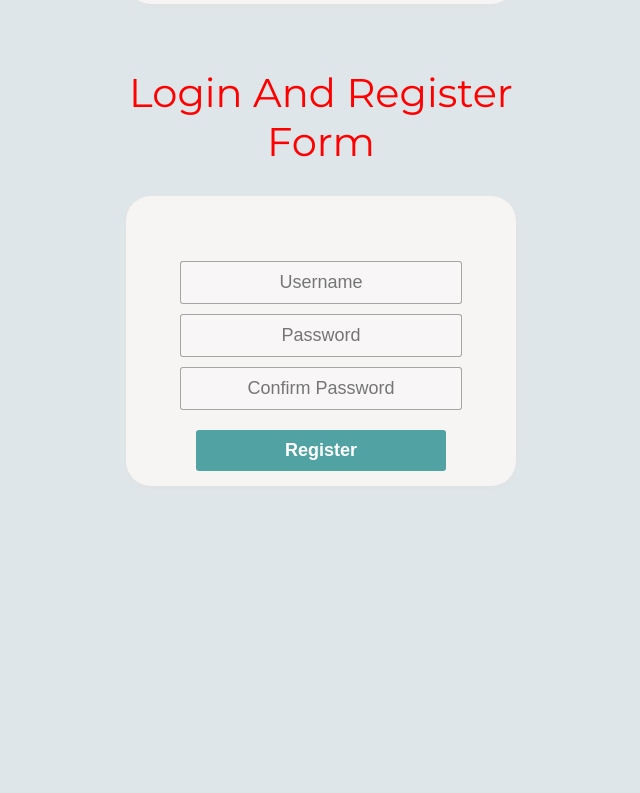
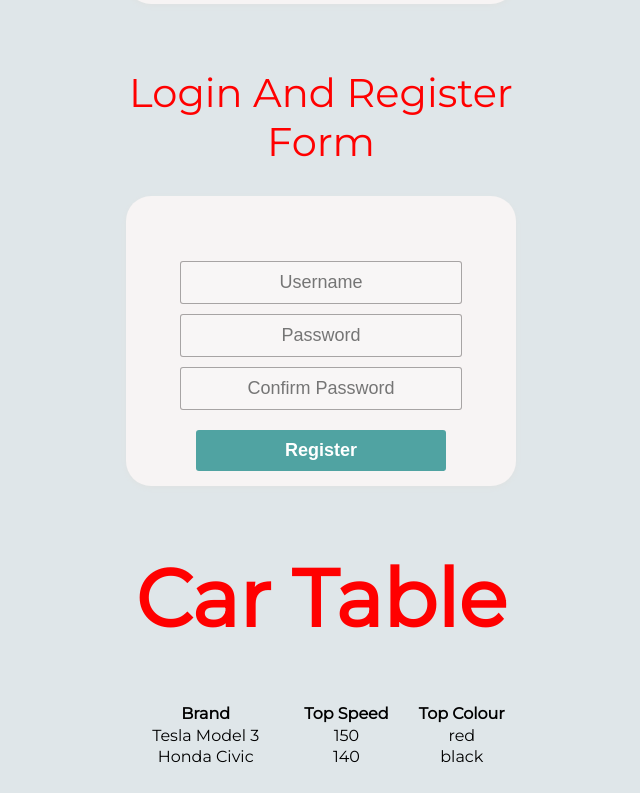
Before and after one commit to RAUNAK-PANDEY/React-Practise, a React app: page / in a window 1280 px wide. Shown: the part 4694-5487 px from the top of the page, without its empty margins (319-959 px from the left). Before the commit the page ends 5245 px from the top, so only its background shows below. Built offline with nearby package versions, Linux system fonts and the light colour scheme.

Commit message:
initial commit

```diff
--- a/public/index.html
+++ b/public/index.html
@@ -14,6 +14,7 @@
     <div id="container"></div>
     <div id="card-container"></div>
     <div id="render-container"></div>
+    <div id="destructure"></div>
     <script src="../src/index.js" type="text/JSX"></script>
   </body>
 </html>
--- a/public/styles.css
+++ b/public/styles.css
@@ -229,3 +229,11 @@ button {
   font-weight: bold;
   font-size: 50px;
 }
+
+table {
+  width: 400px;
+}
+
+tr td {
+  padding: 0 10px;
+}
--- /dev/null
+++ b/src/Car.js
@@ -0,0 +1,20 @@
+const Cars = [
+  {
+    model: "Honda Civic",
+    coloursByPopularity: ["black", "silver"],
+    speedStats: {
+      topSpeed: 140,
+      zeroToSixty: 8.5
+    }
+  },
+  {
+    model: "Tesla Model 3",
+    coloursByPopularity: ["red", "white"],
+    speedStats: {
+      topSpeed: 150,
+      zeroToSixty: 3.2
+    }
+  }
+];
+
+export default Cars;
--- /dev/null
+++ b/src/components/Destructure.jsx
@@ -0,0 +1,65 @@
+// import animals, { useAnimals } from "./data";
+
+// //Destructuring Arrays
+// // console.log(animals);
+// const [cat, dog] = animals;
+// // console.log(cat);
+
+// const [animal, makeSound] = useAnimals(cat);
+// console.log(animal);
+// makeSound();
+
+// //Destructuring Objects
+// // const { name, sound} = cat;
+// // const { name: catName, sound: catSound } = cat;
+// // const { name = "Fluffy", sound = "Purr" } = cat;
+// // const {feedingRequirements: {food, water} } = cat;
+// // console.log(food);
+
+// CHALLENGE: uncomment the code below and see the car stats rendered
+import React from "react";
+
+import Cars from "../Car";
+
+const [honda, tesla] = Cars;
+
+const {
+  speedStats: { topSpeed: hondaTopSpeed }
+} = honda;
+const {
+  speedStats: { topSpeed: teslaTopSpeed }
+} = tesla;
+
+const {
+  coloursByPopularity: [hondaTopColour]
+} = honda;
+const {
+  coloursByPopularity: [teslaTopColour]
+} = tesla;
+
+function Destructure() {
+  return (
+    <div>
+      <h1 className="headingtop">Car Table</h1>
+      <table>
+        <tr>
+          <th>Brand</th>
+          <th>Top Speed</th>
+          <th>Top Colour</th>
+        </tr>
+        <tr>
+          <td>{tesla.model}</td>
+          <td>{teslaTopSpeed}</td>
+          <td>{teslaTopColour}</td>
+        </tr>
+        <tr>
+          <td>{honda.model}</td>
+          <td>{hondaTopSpeed}</td>
+          <td>{hondaTopColour}</td>
+        </tr>
+      </table>
+    </div>
+  );
+}
+
+export default Destructure;
--- a/src/index.js
+++ b/src/index.js
@@ -12,6 +12,7 @@ import ReactDOM from "react-dom";
 import App from "./components/App";
 import Login from "./components/Login";
 import Form from "./components/Form";
+import Destructure from "./components/Destructure";
 //HTML attributes are written in camelCase
 ReactDOM.render(<App />, document.getElementById("root"));
 
@@ -160,3 +161,5 @@ ReactDOM.render(
   </div>,
   document.getElementById("render-container")
 );
+
+ReactDOM.render(<Destructure />, document.getElementById("destructure"));
```
